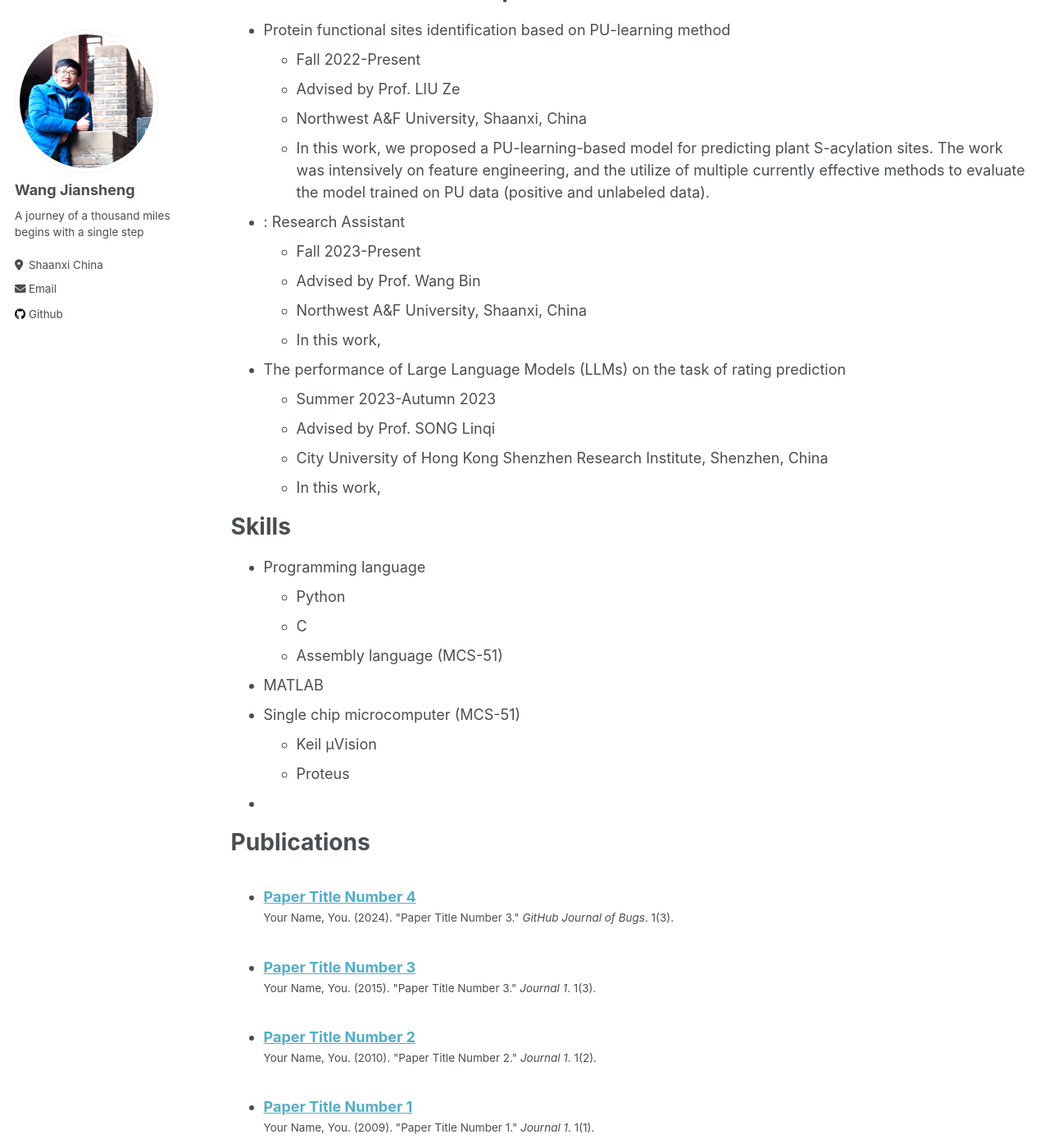
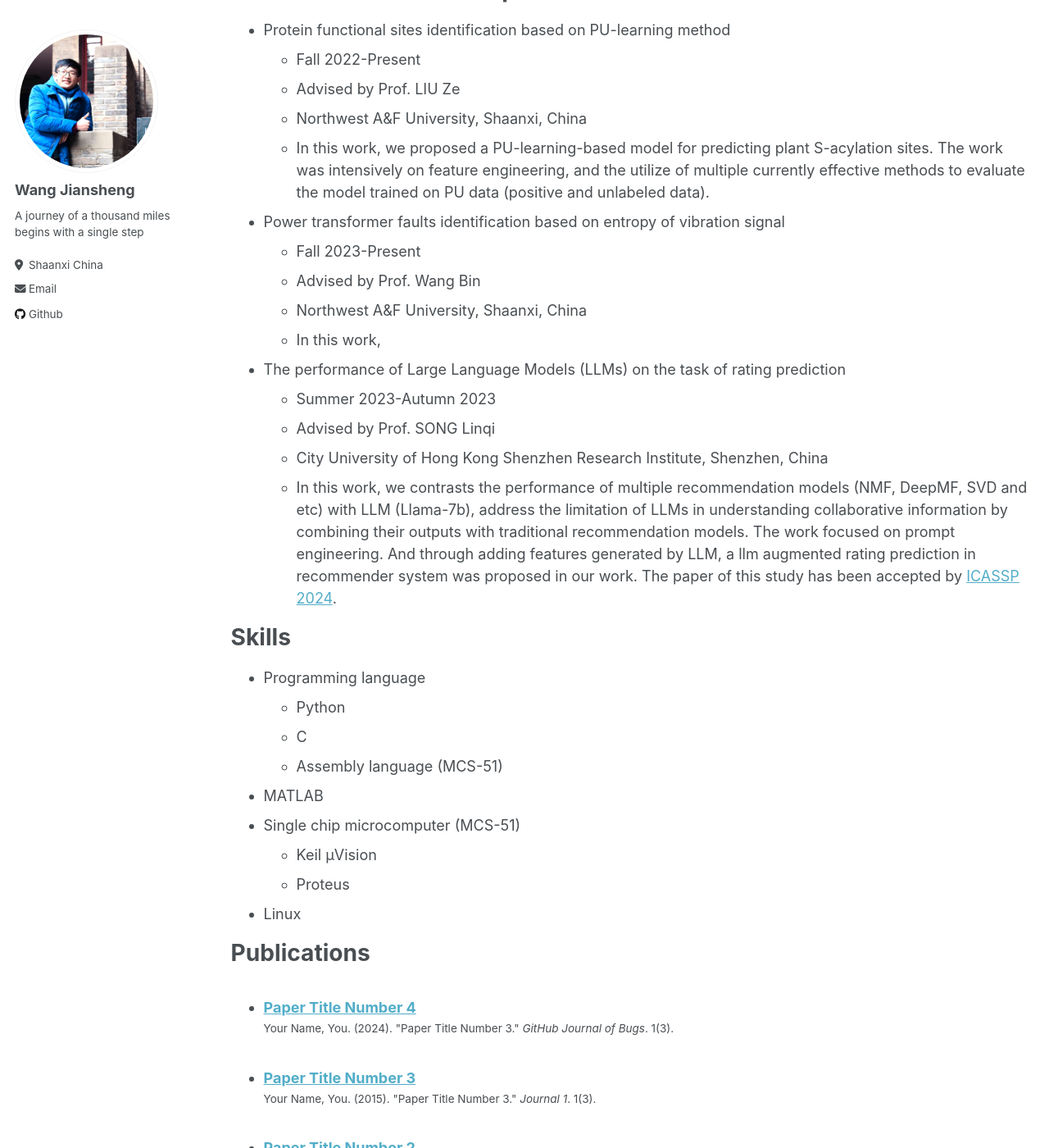
Before and after one commit to Servais-Ja/Jiansheng-Wang.github.io, a Jekyll site: the page built from _pages/cv.md, in a window 1280 px wide and 1400 px high, scrolled down 538 px. Shown: the whole window at 82% size. Built offline with Jekyll 4.4.1, drawn with Linux system fonts in a browser that asks for light colours.

Commit message:
Update cv.md

```diff
--- a/_pages/cv.md
+++ b/_pages/cv.md
@@ -28,7 +28,7 @@ Academic & research experiences
   * Northwest A&F University, Shaanxi, China
   * In this work, we proposed a PU-learning-based model for predicting plant S-acylation sites. The work was intensively on feature engineering, and the utilize of multiple currently effective methods to evaluate the model trained on PU data (positive and unlabeled data).
 
-* : Research Assistant
+* Power transformer faults identification based on entropy of vibration signal
   * Fall 2023-Present
   * Advised by Prof. Wang Bin
   * Northwest A&F University, Shaanxi, China
@@ -38,7 +38,7 @@ Academic & research experiences
   * Summer 2023-Autumn 2023
   * Advised by Prof. SONG Linqi
   * City University of Hong Kong Shenzhen Research Institute, Shenzhen, China
-  * In this work,
+  * In this work, we contrasts the performance of multiple recommendation models (NMF, DeepMF, SVD and etc) with LLM (Llama-7b), address the limitation of LLMs in understanding collaborative information by combining their outputs with traditional recommendation models. The work focused on prompt engineering. And through adding features generated by LLM, a llm augmented rating prediction in recommender system was proposed in our work. The paper of this study has been accepted by [ICASSP 2024](https://2024.ieeeicassp.org/).
 
 Skills
 ======
@@ -50,7 +50,7 @@ Skills
 * Single chip microcomputer (MCS-51)
   * Keil µVision
   * Proteus
-*
+* Linux
 
 Publications
 ======
```
